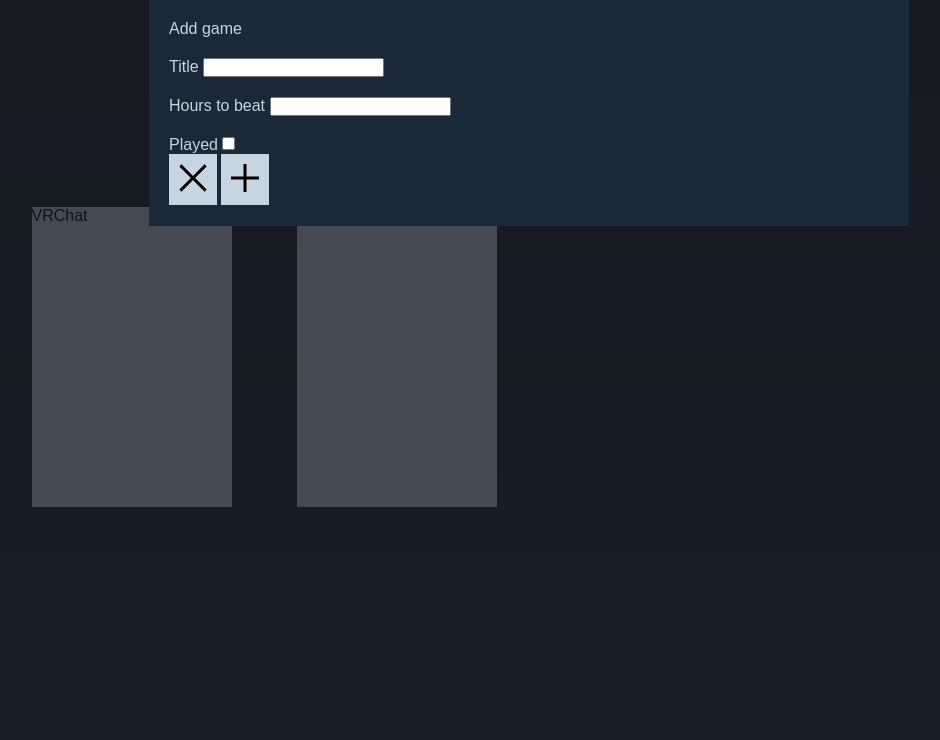
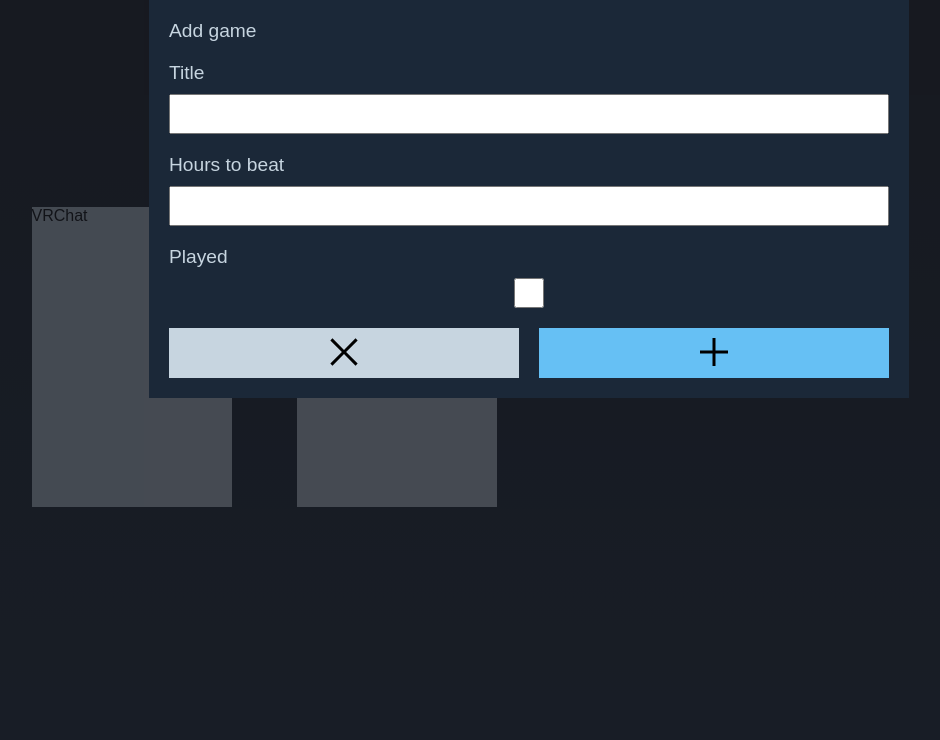
Before and after one commit to vanessapigwin/top-library, a plain HTML site: page index.html in a window 1280 px wide. Both pictures are taken after a click on the button 640 px from the left and 140 px from the top of the page. Shown: the top 740 px of the page, without its empty margins (111-1051 px from the left). Drawn offline with Linux system fonts and the light colour scheme.

Commit message:
css edit for button bug

```diff
--- a/index.html
+++ b/index.html
@@ -11,29 +11,29 @@
 <body>
     <div class="my-modal">
         <div class="modal-content">
-            <form action="" class="add-game-form">
+            <form id="add-game-form" enctype='multipart/form-data' >
                 <div class="form-row title">Add game</div>
                 <div class="form-row">
                     <label for="title">Title</label>
-                    <input type="text" name="title" id="">
+                    <input type="text" name="title" id="title" required>
                 </div>
                 <div class="form-row">
                     <label for="time-to-beat">Hours to beat</label>
-                    <input type="number" name="time-to-beat" id="">
+                    <input type="number" name="time-to-beat" id="hltb" required>
                 </div>
                 <div class="form-row">
                     <label for="was-played">Played</label>
-                    <input type="checkbox" name="was-played" id="">
+                    <input type="checkbox" name="was-played" id="was-played">
+                </div>
+                <div class="button-tray form-row">
+                    <button class="form-cancel" >
+                        <img src="./assets/close_FILL0_wght400_GRAD0_opsz48.svg">
+                    </button>
+                    <button class="form-add" type="submit">
+                        <img src="./assets/add_FILL0_wght400_GRAD0_opsz48.svg">
+                    </button>
                 </div>
             </form>
-            <div id="button-tray form-row"><button>
-                <button class="form-cancel" >
-                    <img src="./assets/close_FILL0_wght400_GRAD0_opsz48.svg">
-                </button>
-                <button class="form-add" type="submit">
-                    <img src="./assets/add_FILL0_wght400_GRAD0_opsz48.svg">
-                </button>
-            </button></div>
         </div>
     </div>
     <div class="content">
--- a/index.js
+++ b/index.js
@@ -1,8 +1,8 @@
-libraryContainer = document.querySelector('#library');
-formButton = document.querySelector('#add>button');
-modal = document.querySelector('.my-modal');
-modalCancel = document.querySelector('.form-cancel');
-modalAdd = document.querySelector('.form-add');
+const libraryContainer = document.querySelector('#library');
+const formButton = document.querySelector('#add>button');
+const modal = document.querySelector('.my-modal');
+const modalCancel = document.querySelector('.form-cancel');
+const modalAdd = document.querySelector('.form-add');
 
 // render cards
 myLibrary.forEach((item) => {
@@ -23,7 +23,6 @@ function closeForm(e) {
 
 function addEntry(e) {
     console.log(e);
-    closeForm(e);
 }
 
 formButton.addEventListener('click', getForm);
--- a/style.css
+++ b/style.css
@@ -10,6 +10,7 @@
 * {
     margin: 0;
     padding: 0;
+    /* border: solid 1px blue; */
 }
 
 /* layout */
@@ -68,14 +69,37 @@
 .modal-content {
     margin: auto;
     padding: var(--default-pad);
-    width: clamp(600px, 60%, 100%);
+    width: clamp(200px, 80%, 400px);
+    display: flex;
+    flex-direction: column;
+    gap: var(--default-pad);
 }
 
-.add-game-form {
+button {
+    height: 50px;
+}
+
+#add-game-form {
     display: flex;
     flex-direction: column;
     gap:var(--default-pad);
-    align-self: center;
+}
+
+.form-row {
+    display: flex;
+    flex-direction: column;
+    gap:10px;
+    justify-items: center;
+}
+
+.button-tray {
+    display: flex;
+    flex-direction: row;
+    gap: var(--default-pad);
+}
+
+.button-tray > button {
+    flex: 1;
 }
 
 @media only screen and (min-width: 1080px) {
@@ -119,6 +143,14 @@ body {
 .modal-content {
     color: var(--theme-white);
     background-color: var(--theme-gray);
+    color: var(--theme-white);
+    font-size: 1.2em;
+}
+
+input {
+    padding: 3px;
+    font-size: 1.2em;
+    height: 30px;
 }
 
 .card {
@@ -137,3 +169,11 @@ button:hover {
     scale: 1.05;
     transition: 0.2s ease-in-out;
 }
+
+.button-tray > button {
+    background-color:var(--theme-white);
+}
+
+.button-tray > button.form-add {
+    background-color: var(--accent);
+}
```
Also changed, not shown: README.md.
